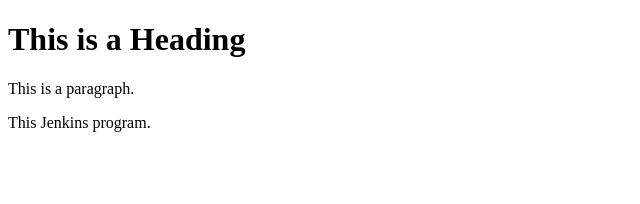
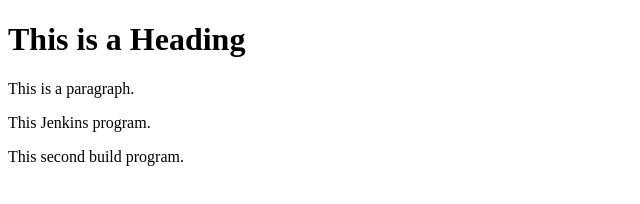
Before and after one commit to pravisivadasan/jenkinsContainer, a plain HTML site: page index.html in a window 1280 px wide. Shown: the whole page, without its empty margins (0-640 px from the left). Drawn offline with Linux system fonts and the light colour scheme.

Commit message:
script updated

```diff
--- a/index.html
+++ b/index.html
@@ -8,6 +8,6 @@
 <h1>This is a Heading</h1>
 <p>This is a paragraph.</p>
 <p>This Jenkins program.</p>
-
+<p>This second build program.</p>
 </body>
 </html>
```
